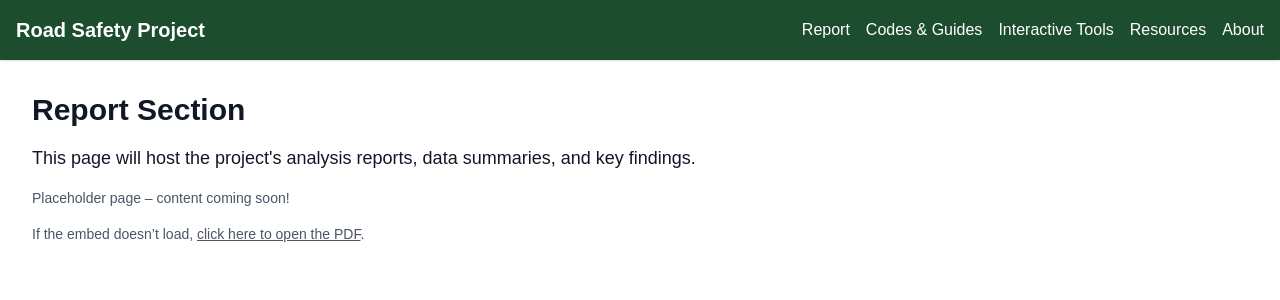
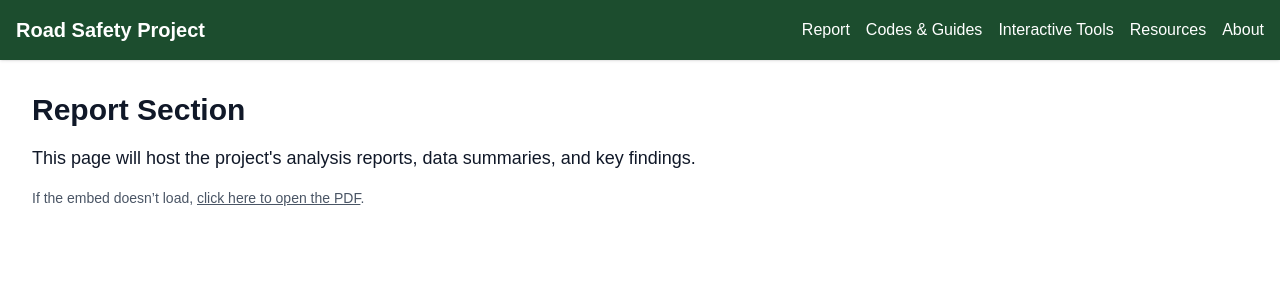
Before and after one commit to KhushiSharma0/phy346-road-safety-portfolio, a Next.js app: page /report in a window 1280 px wide. Shown: the top 300 px of the page. Built offline with nearby package versions, Linux system fonts and the light colour scheme.

Commit message:
Update report page

```diff
--- a/src/app/report/page.tsx
+++ b/src/app/report/page.tsx
@@ -8,7 +8,6 @@
       <section className="p-8">
         <h1 className="text-3xl font-bold mb-4">{title}</h1>
         <p className="text-lg mb-4">{description}</p>
-        <p className="text-sm text-gray-600 mb-4">{placeholderNote}</p>
 
         <p className="mb-4 text-sm text-gray-600">
           If the embed doesn’t load,{' '}
```
